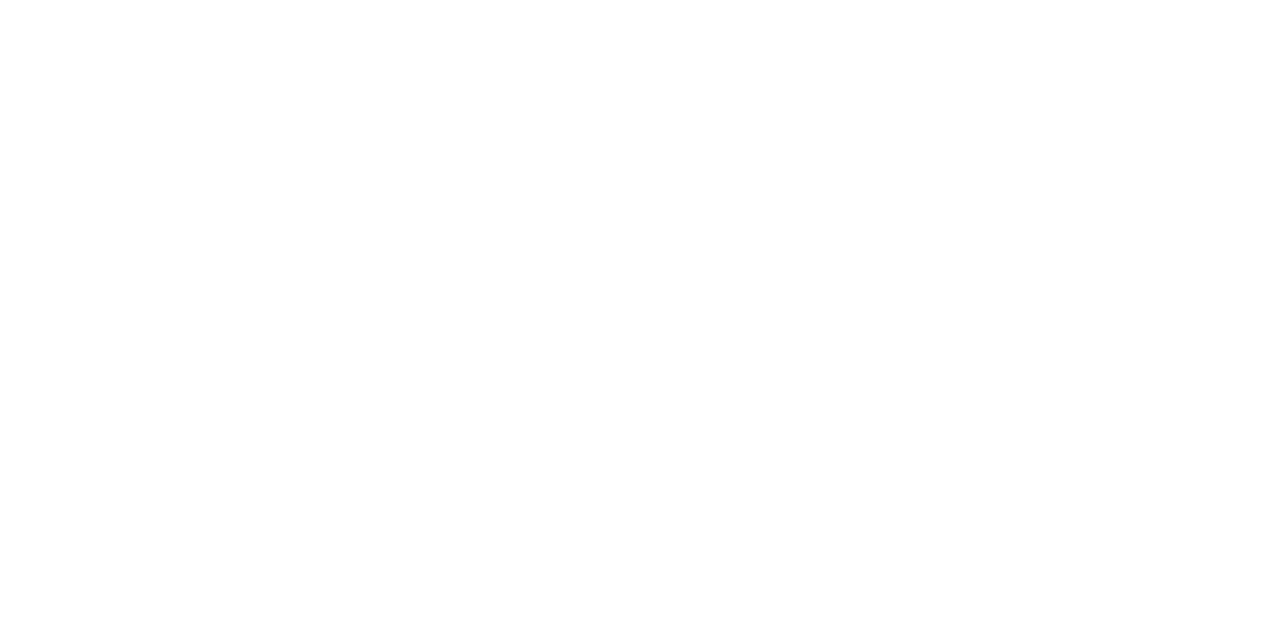
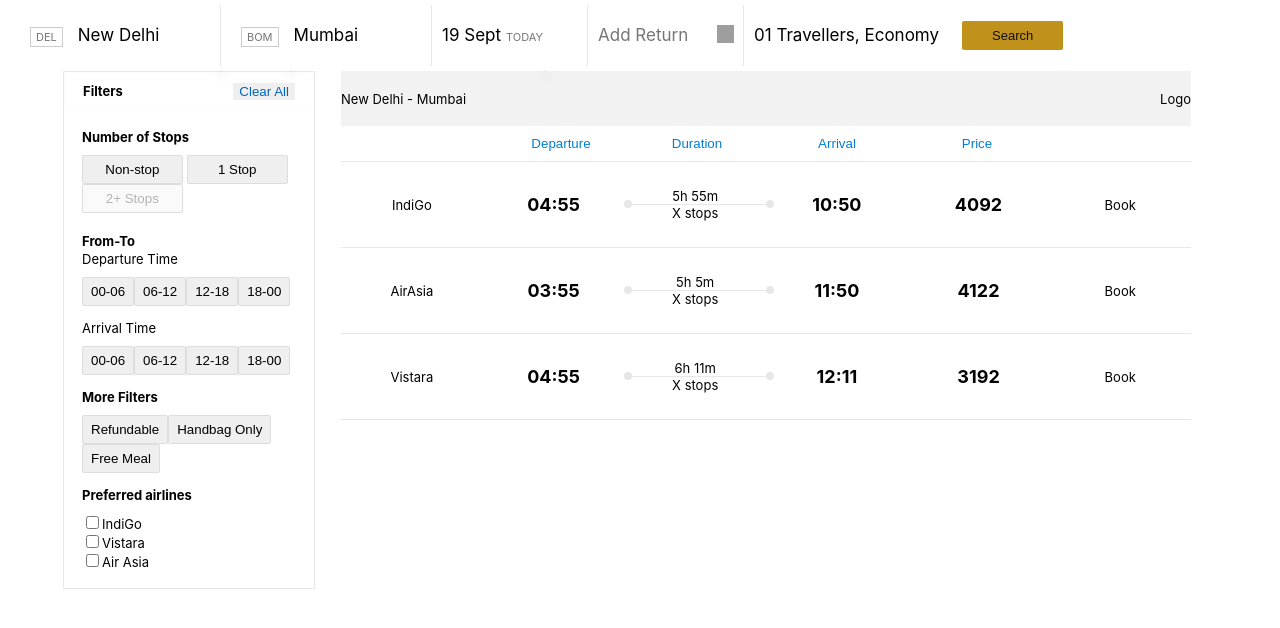
Before and after one commit to Improver2108/flight_ticket_booking, a React (Create React App) app in the folder frontend/: page /search in a window 1280 px wide. Before the commit this address had no page. Shown: the top 628 px of the page. Built offline with nearby package versions, Linux system fonts and the light colour scheme; grey boxes are pictures that could not be loaded.

Commit message:
seaph page layout of result flights

```diff
--- a/frontend/package.json
+++ b/frontend/package.json
@@ -17,7 +17,7 @@
     "luxon": "^3.0.3",
     "react": "^18.2.0",
     "react-dom": "^18.2.0",
-    "react-router-dom": "^6.3.0",
+    "react-router-dom": "^6.8.1",
     "react-scripts": "5.0.1",
     "typescript": "^4.8.3",
     "web-vitals": "^2.1.4"
--- a/frontend/src/App.tsx
+++ b/frontend/src/App.tsx
@@ -8,7 +8,9 @@
 import Layout from './pages/Layout/Layout';
 import Details from './pages/Index/Details/Details';
 
-
+const Root=()=>{
+  return <h1>Hello</h1>
+}
 
 function App() {
   return (
@@ -19,8 +21,8 @@
           <Route index element={<Home />} />
           <Route path="login" element={<Login />} />
           <Route path="register" element={<Register />} />
-          <Route path="flights" element={<Index />}/>
-          <Route path="details" element={<Details/>}/>
+          <Route path="bookingDetails" element={<Index />}/>
+          <Route path="search" element={<Details/>}/>
         </Route>
       </Routes>
     </BrowserRouter>
--- a/frontend/src/pages/Index/Details/Details.css
+++ b/frontend/src/pages/Index/Details/Details.css
@@ -1,4 +1,6 @@
 .d-container{
+    display: flex;
+    justify-content: center;
     padding: 5px;
     font-size: 13px;
 }
--- a/frontend/src/pages/Index/Details/Filter.tsx
+++ b/frontend/src/pages/Index/Details/Filter.tsx
@@ -16,8 +16,13 @@
 const Checkbox=({flight}:any)=>{
     return(
         <div className="dffpb-checkbox">
-            <input type="checkbox" id={`${flight}`}/>
-            <label htmlFor={`${flight}`}>{flight}</label>
+            <label htmlFor={flight}>
+                <input type="checkbox" id={flight}/>
+                <i></i>
+                <span>
+                    {flight}
+                </span>
+            </label>
         </div>
     )
 }
@@ -56,7 +61,7 @@
                     <div className="dffp-buttons">
                        <Checkbox flight="IndiGo"/>
                        <Checkbox flight="Vistara"/>
-                       <Checkbox flight="AirAsia"/>
+                       <Checkbox flight="Air Asia"/>
                     </div>
                 </div>
 
--- a/frontend/src/pages/Index/Details/Flights.css
+++ b/frontend/src/pages/Index/Details/Flights.css
@@ -1,3 +1,91 @@
+:root{
+    --air-asia:"https://d1u069vtk5j1z6.cloudfront.net/flights/icons/airlines/flights_I5_xxxhdpi.png";
+    --vistara:"https://d1u069vtk5j1z6.cloudfront.net/flights/icons/airlines/flights_UK_xxxhdpi.png";
+    --air-india:"https://d1u069vtk5j1z6.cloudfront.net/flights/icons/airlines/flights_AI_xxxhdpi.png";
+}
+
 .d-flight-details{
-    width: 80%;
+    flex:0 0 850px;
+    margin: 0em 2em;
 }
+
+.dfd-heading{
+    background-color: #f2f2f2;
+    display: flex;
+    justify-content: space-between;
+    padding: 1.5em 0;
+}
+
+.dfd-flightList{
+    padding: 0;
+}
+
+.dfdf-columns{
+    display: flex;
+    border-bottom: 1px solid rgb(231, 231, 231);
+}
+
+.dfdf-columns>button{
+    cursor: pointer;
+    border: none;
+    background-color: white;
+    color: rgb(0, 126, 210);
+    padding-top: 10px;
+    padding-bottom: 10px;
+    width: 100px;
+}
+
+.dfdfc-departure{
+    margin-left: 170px;
+}
+
+.dfdfc-duration{
+    margin-left: 36px;
+}
+
+.dfdfc-arrival{
+    margin-left: 40px;
+}
+
+.dfdfc-price{
+    margin-left: 40px;
+}
+
+.dfdfl-list{
+    display: flex;
+    justify-content: space-around;
+    align-items: center ;
+    padding: 2em 0;
+    border-bottom: 1px solid rgb(231, 231, 231);
+}
+
+.dfdfl-list>*{
+    width:100%;
+    text-align: center;
+}
+
+.dfdfl-list>div:nth-child(2),.dfdfl-list>div:nth-child(4),.dfdfl-list>div:nth-child(5){
+    font-size: large;
+    font-weight: 650;
+}
+
+.dfdfl-list>div:nth-child(3)>div:nth-child(2){
+    position: relative;
+    border-bottom: 1px solid rgb(231, 231, 231);
+}
+.dfdfl-list>div:nth-child(3)>div:nth-child(2)::before,.dfdfl-list>div:nth-child(3)>div:nth-child(2)::after{
+    content: '';
+    position: absolute;
+    width: 8px;
+    height: 8px;
+    border-radius: 100px;
+    background-color: rgb(231, 231, 231);
+    top:-4px;
+}
+
+.dfdfl-list>div:nth-child(3)>div:nth-child(2)::before{
+    left:0%;
+}
+.dfdfl-list>div:nth-child(3)>div:nth-child(2)::after{
+    left:100%;
+}
--- a/frontend/src/pages/Index/Details/Flights.tsx
+++ b/frontend/src/pages/Index/Details/Flights.tsx
@@ -1,9 +1,46 @@
+import { duration } from "@mui/material";
 import React from "react";
 import './Flights.css'
 
+const List=({fLogo,departureTime,duration,arrivalTime,price}:any)=>{
+    return(
+        <div className="dfdfl-list">
+            <div>{fLogo}</div>
+            <div>{departureTime}</div>
+            <div>
+                <div>{duration}</div>
+                <div></div>
+                <div>X stops</div>
+            </div>
+            <div>{arrivalTime}</div>
+            <div>{price}</div>
+            <div>Book</div>
+        </div>
+    )
+}
+
 const Flights = () =>{
     return (
-        <div className="d-flight-details">here will be flight details</div>
+        <div className="d-flight-details">
+            <div className="dfd-heading">
+                <div>New Delhi - Mumbai</div>
+                <div>Logo</div>
+            </div>
+            <div className="dfd-flightList">
+                <div className="dfdf-columns">
+                    <button className="dfdfc-departure">Departure</button>
+                    <button className="dfdfc-duration">Duration</button>
+                    <button className="dfdfc-arrival">Arrival</button>
+                    <button className="dfdfc-price">Price</button>
+                </div>
+                <div className="dfdf-list">
+                    <List fLogo="IndiGo" departureTime="04:55" duration="5h 55m" arrivalTime="10:50" price="4092"/>
+                    <List fLogo="AirAsia" departureTime="03:55" duration="5h 5m" arrivalTime="11:50" price="4122"/>
+                    <List fLogo="Vistara" departureTime="04:55" duration="6h 11m" arrivalTime="12:11" price="3192"/>
+                </div>
+            </div>
+        </div>
+
     )
 }
 
--- a/frontend/src/pages/Index/Widget/Widget.tsx
+++ b/frontend/src/pages/Index/Widget/Widget.tsx
@@ -85,6 +85,7 @@
             toCity:toCity
         });
         console.log(d.data);
+        navigate(`/search`)
     }
 
     const handleOutsideClick = (e: any) => {
```
Also changed, not shown: 1 other file (tests, documents, lock files or other folders).
